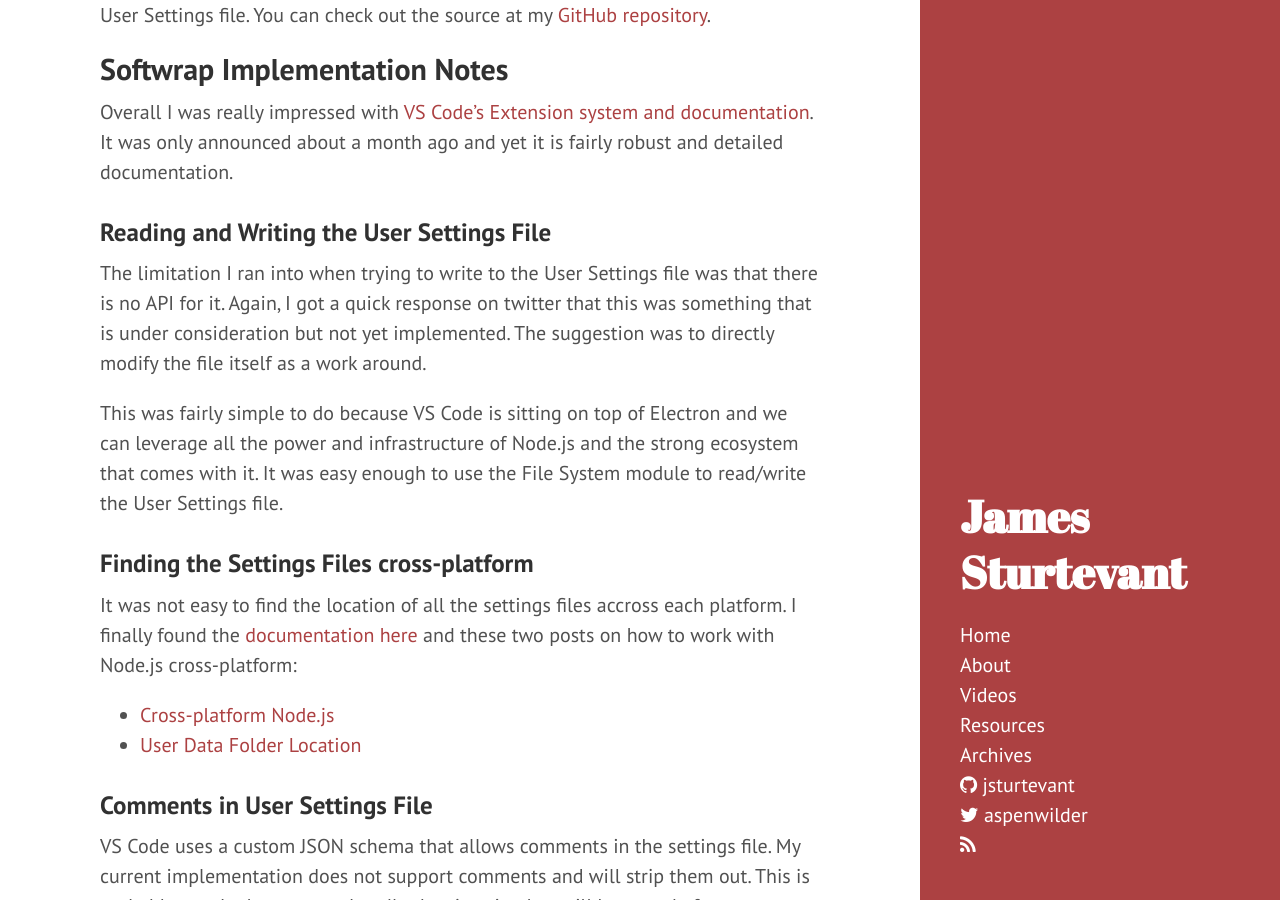
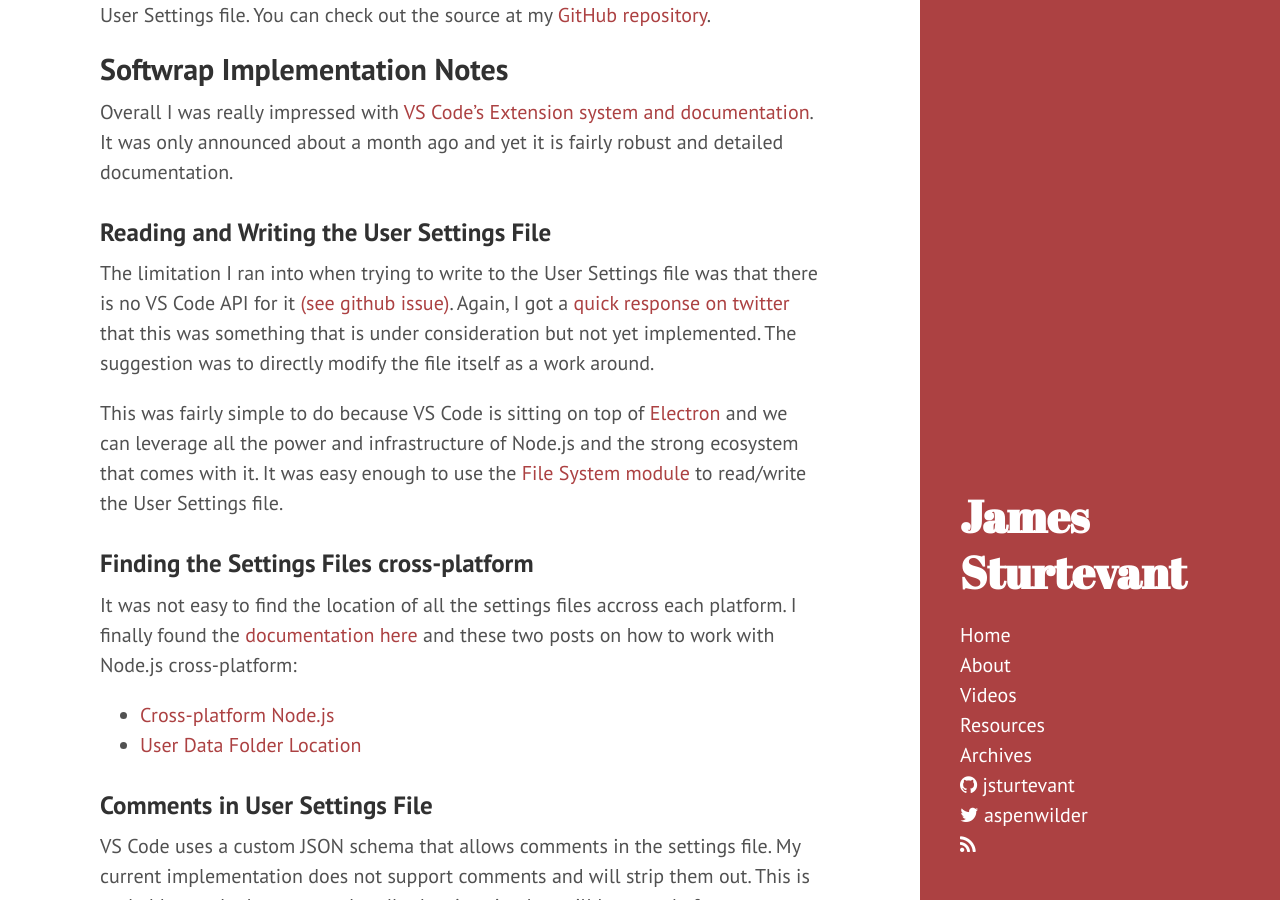
Before and after one commit to jsturtevant/jsturtevant.github.io, a Jekyll site: the page built from _posts/2016-01-02-Softwrap-a-Visual-Studio-Code-Extension.md, in a window 1280 px wide and 900 px high, scrolled down 1955 px. Built offline with Jekyll 4.4.1, drawn with Linux system fonts in a browser that asks for light colours; nearby versions of some CDN libraries; Markdown is read by kramdown in place of the engine named in the settings; comment, search, counter and statistics services are not loaded.

Commit message:
updated to have better links

```diff
--- a/_posts/2016-01-02-Softwrap-a-Visual-Studio-Code-Extension.md
+++ b/_posts/2016-01-02-Softwrap-a-Visual-Studio-Code-Extension.md
@@ -46,9 +46,9 @@ That is it!  [Softwrap](https://marketplace.visualstudio.com/items/jsturtevant.s
 Overall I was really impressed with [VS Code's Extension system and documentation](https://code.visualstudio.com/docs/extensions/overview).  It was only announced about a month ago and yet it is fairly robust and detailed documentation.
 
 ### Reading and Writing the User Settings File
-The limitation I ran into when trying to write to the User Settings file was that there is no API for it.  Again, I got a quick response on twitter that this was something that is under consideration but not yet implemented.  The suggestion was to directly modify the file itself as a work around.
+The limitation I ran into when trying to write to the User Settings file was that there is no VS Code API for it [(see github issue)](https://github.com/Microsoft/vscode/issues/1396).  Again, I got a [quick response on twitter](https://twitter.com/ErichGamma/status/678667459621031936) that this was something that is under consideration but not yet implemented.  The suggestion was to directly modify the file itself as a work around.
 
-This was fairly simple to do because VS Code is sitting on top of Electron and we can leverage all the power and infrastructure of Node.js and the strong ecosystem that comes with it.  It was easy enough to use the File System module to read/write the User Settings file.
+This was fairly simple to do because VS Code is sitting on top of [Electron](http://electron.atom.io/) and we can leverage all the power and infrastructure of Node.js and the strong ecosystem that comes with it.  It was easy enough to use the [File System module](https://nodejs.org/api/fs.html) to read/write the User Settings file.
 
 ### Finding the Settings Files cross-platform
 It was not easy to find the location of all the settings files accross each platform.  I finally found the [documentation here](https://code.visualstudio.com/docs/customization/userandworkspace#_settings-file-locations) and these two posts on how to work with Node.js cross-platform:
```
